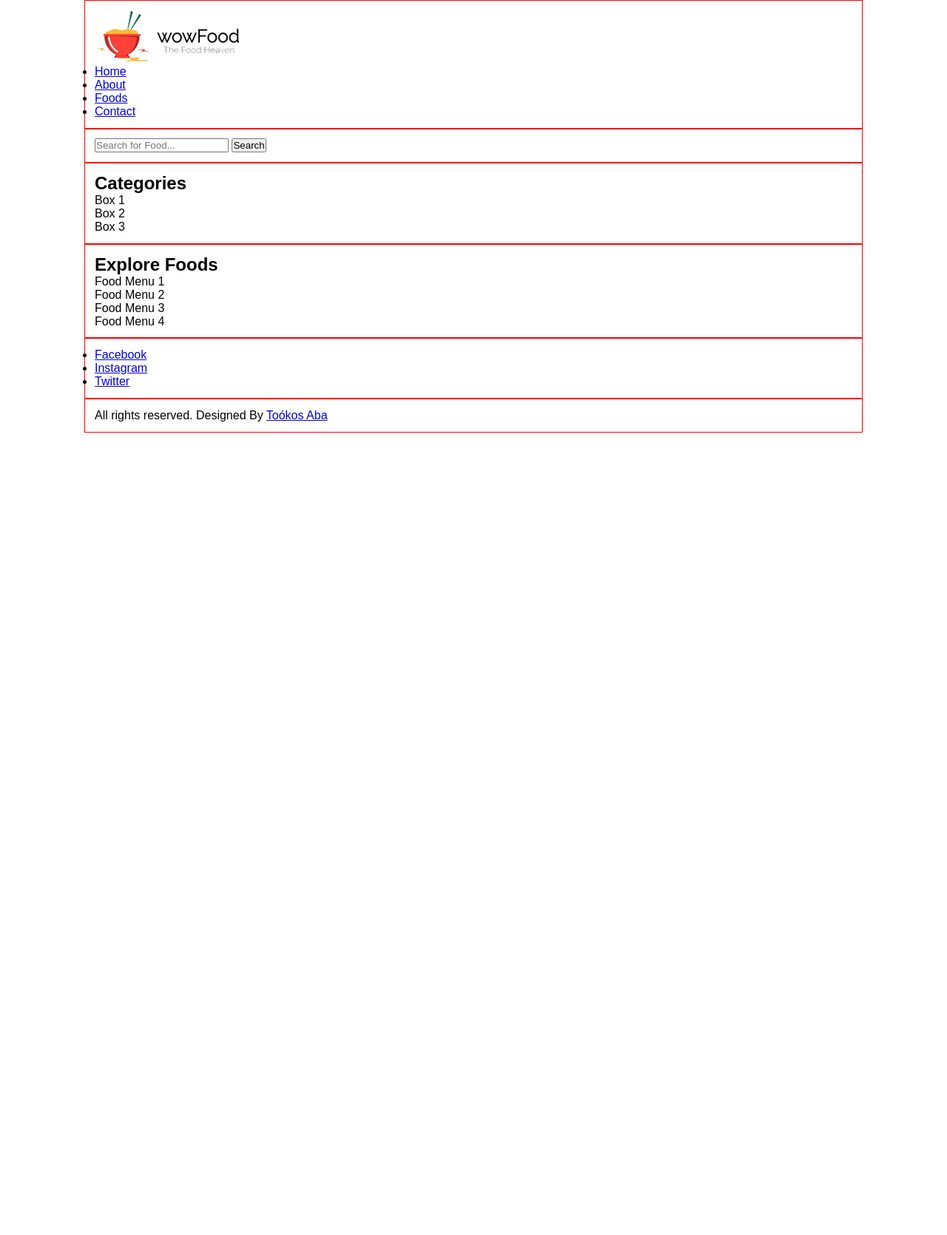
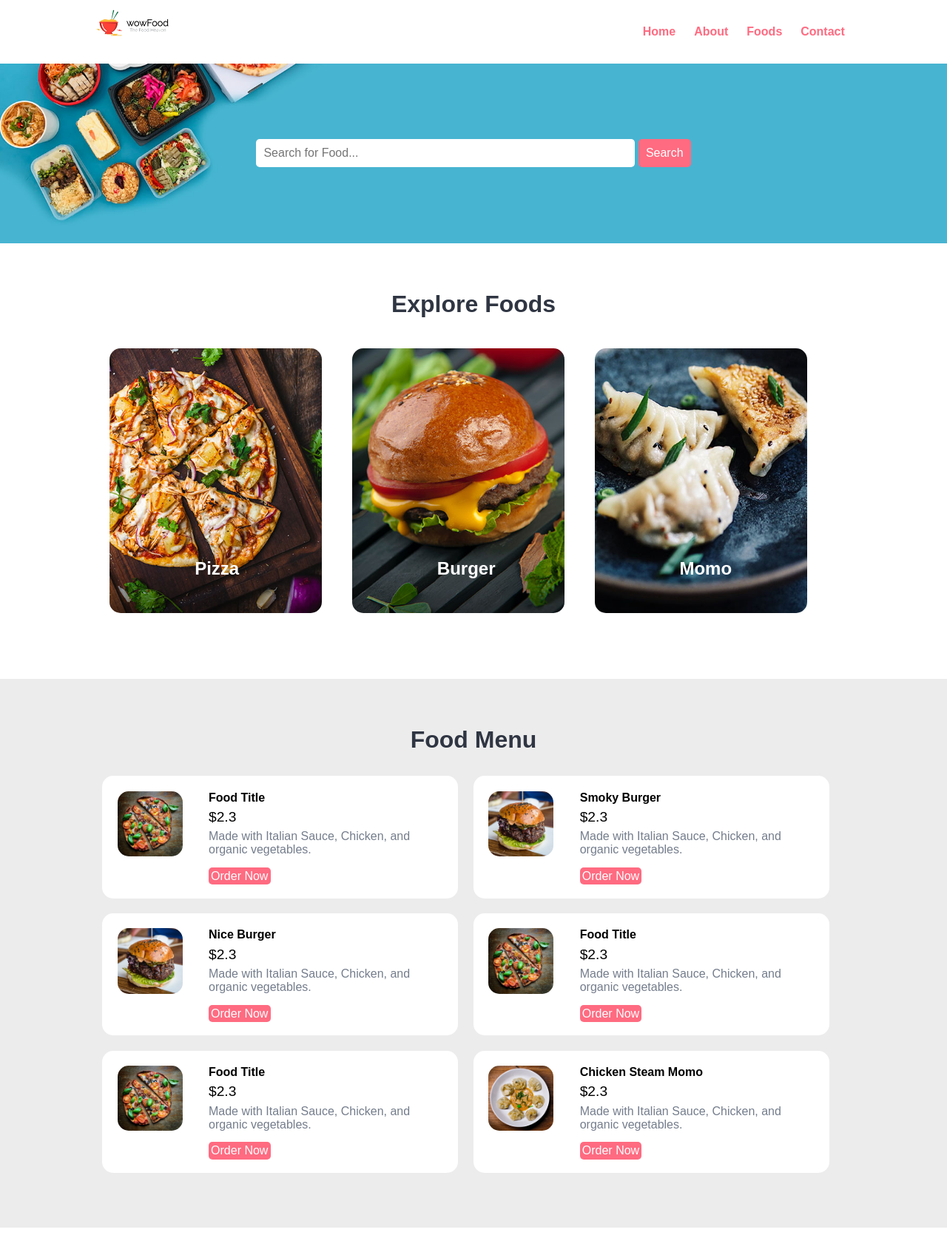
Before and after one commit to T0k0saba/food-order-site, a PHP site: page / in a window 1280 px wide. Shown: the top 1670 px of the page at 74% size. Before the commit the page ends 585 px from the top, so only its background shows below. Run offline with PHP 8.4, Linux system fonts and the light colour scheme.

Commit message:
created design
Not perfect

```diff
--- a/css/style.css
+++ b/css/style.css
@@ -3,6 +3,8 @@
     Theme: Restaurant Food Order;
     version: 1.0;
 */
+
+/* CSS for All */
 
 * {
     margin: 0;
@@ -11,8 +13,234 @@
 }
 
 .container {
-    border: 1px solid red;
     width: 80%;
     margin: 0 auto;
     padding: 1%;
 }
+
+.img-responsive {
+    width: 100%
+}
+
+.img-curve {
+    border-radius: 15px;
+}
+
+.tex-right {
+    text-align: right;
+}
+
+.text-center {
+    text-align: center;
+}
+
+.text-white {
+    color: white;
+}
+
+.clearfix {
+    clear: both;
+    float: none;
+}
+
+a {
+    color: #ff6b81;
+    text-decoration: none;
+}
+
+a:hover {
+    color: #ff4757;
+}
+
+.btn {
+    padding: 1%;
+    border: none;
+    font-size: 1rem;
+    border-radius: 5px;
+}
+
+.btn-primary {
+    background-color: #ff6b81;
+    color: white;
+    cursor: pointer;
+}
+
+.btn-primary:hover {
+    background-color: #ff4757;
+    color: white;
+}
+
+h2 {
+    color: #2f3542;
+    font-size: 2rem;
+    margin-bottom: 2%;
+}
+
+h3 {
+    font-size: 1.5rem;
+}
+
+.float-container {
+    position: relative;
+}
+
+.float-text {
+    position: absolute;
+    bottom: 50px;
+    left: 40%;
+}
+
+/* CSS for navbar section */
+
+.logo {
+    width: 10%;
+    float: left;
+}
+
+.menu {
+    line-height: 60px;
+}
+
+.menu ul {
+    list-style-type: none;
+}
+
+.menu ul li {
+    display: inline;
+    padding: 1%;
+    font-weight: bold;
+}
+
+/* CSS for Food search section */
+
+.food-search {
+    background-image: url(../images/bg.jpg);
+    background-size: cover;
+    background-repeat: no-repeat;
+    background-position: center;
+    padding: 7% 0;
+}
+
+.food-search input[type="search"] {
+    width: 50%;
+    padding: 1%;
+    font-size: 1rem;
+    border: none;
+    border-radius: 5px;
+}
+
+/* CSS for Categories */
+
+.categories {
+    padding: 4% 0;
+}
+
+.box-3 {
+    width: 28%;
+    float: left;
+    margin: 2%;
+}
+
+/* CSS for Food Menu */
+
+.food-menu {
+    background-color: #ececec;
+    padding: 4% 0;
+}
+
+.food-menu-box {
+    width: 43%;
+    margin: 1%;
+    padding: 2%;
+    float: left;
+    background-color: white;
+    border-radius: 15px;
+}
+
+.food-menu-img {
+    width: 20%;
+    float: left;
+}
+
+.food-menu-desc {
+    width: 70%;
+    float: left;
+    margin-left: 8%;
+}
+
+.food-price {
+    font-size: 1.2rem;
+    margin: 2% 0;
+}
+
+.food-detail {
+    font-size: 1rem;
+    color: #747d8c;
+}
+
+/* CSS for Social*/
+
+.social ul {
+    list-style-type: none;
+}
+
+.social ul li {
+    display: inline;
+    padding: 1%;
+}
+
+/* CSS for Mobile Size or Smaller Screen */
+
+@media only screen and (max-width:768px) {
+    .logo {
+        width: 80%;
+        float: none;
+        margin: 1% auto;
+    }
+
+    .menu ul {
+        text-align: center;
+    }
+
+    .food-search input[type="search"] {
+        width: 90%;
+        padding: 2%;
+        margin-bottom: 3%;
+    }
+
+    .btn {
+        width: 91%;
+        padding: 2%;
+    }
+
+    .food-search {
+        padding: 10% 0;
+    }
+
+    .categories {
+        padding: 20% 0;
+    }
+
+    h2 {
+        margin-bottom: 10%;
+    }
+
+    .box-3 {
+        width: 90%;
+        margin: 4% auto;
+    }
+
+    .food-menu {
+        padding: 20% 0;
+    }
+
+    .food-menu-box {
+        width: 90%;
+        padding: 5%;
+        margin-bottom: 5%;
+    }
+
+    .social {
+        padding: 5% 0;
+    }
+}
--- a/index.html
+++ b/index.html
@@ -14,9 +14,9 @@
     <section class="navbar">
         <div class="container">
             <div class="logo">
-                <img src="./images/logo.png" alt="Restaurant Logo">
+                <img src="./images/logo.png" alt="Restaurant Logo" class="img-responsive">
             </div>
-            <div class="menu">
+            <div class="menu tex-right">
                 <ul>
                     <li>
                         <a href="#">Home</a>
@@ -32,16 +32,18 @@
                     </li>
                 </ul>
             </div>
+
+            <div class="clearfix"></div>
         </div>
     </section>
     <!--  Navbar section ends here -->
 
     <!--  Food search section starts here -->
-    <section class="food-search">
+    <section class="food-search text-center">
         <div class="container">
             <form action="">
                 <input type="search" name="search" placeholder="Search for Food...">
-                <input type="submit" name="submit" value="Search">
+                <input type="submit" name="submit" value="Search" class="btn btn-primary">
             </form>
 
         </div>
@@ -51,19 +53,33 @@
     <!--  Categories section starts here -->
     <section class="categories">
         <div class="container">
-            <h2>Categories</h2>
+            <h2 class="text-center">Explore Foods</h2>
 
-            <div class="box-3">
-                Box 1
+            <a href="">
+                <div class="box-3 float-container">
+                    <img src="images/pizza.jpg" alt="Pizza" class="img-responsive img-curve">
+
+                    <h3 class="float-text text-white">Pizza</h3>
+                </div>
+            </a>
+
+            <a href="">
+                <div class="box-3 float-container">
+                    <img src="images/burger.jpg" alt="Burger" class="img-responsive img-curve">
+
+                    <h3 class="float-text text-white">Burger</h3>
+                </div>
+            </a>
+
+            <a href="">
+            <div class="box-3 float-container">
+                <img src="images/momo.jpg" alt="Momo" class="img-responsive img-curve">
+
+                <h3 class="float-text text-white">Momo</h3>
             </div>
+            </a>
 
-            <div class="box-3">
-                Box 2
-            </div>
-
-            <div class="box-3">
-                Box 3
-            </div>
+            <div class="clearfix"></div>
 
         </div>
     </section>
@@ -72,23 +88,95 @@
     <!--  Food menu section starts here -->
     <section class="food-menu">
         <div class="container">
-            <h2>Explore Foods</h2>
+            <h2 class="text-center">Food Menu</h2>
 
-            <div class="food-menu">
-                Food Menu 1
+            <div class="food-menu-box">
+                <div class="food-menu-img">
+                    <img src="images/menu-pizza.jpg" alt="Chicken Hawain pizza" class="img-responsive img-curve">
+                </div>
+
+                <div class="food-menu-desc">
+                    <h4>Food Title</h4>
+                    <p class="food-price">$2.3</p>
+                    <p class="food-detail">Made with Italian Sauce, Chicken, and organic vegetables.</p>
+                    <br>
+                    <a href="#" class="btn btn-primary">Order Now</a>
+                </div>
             </div>
 
-            <div class="food-menu">
-                Food Menu 2
+            <div class="food-menu-box">
+                <div class="food-menu-img">
+                    <img src="images/menu-burger.jpg" alt="Chicken Hawain Burger" class="img-responsive img-curve">
+                </div>
+
+                <div class="food-menu-desc">
+                    <h4>Smoky Burger</h4>
+                    <p class="food-price">$2.3</p>
+                    <p class="food-detail">Made with Italian Sauce, Chicken, and organic vegetables.</p>
+                    <br>
+                    <a href="#" class="btn btn-primary">Order Now</a>
+                </div>
             </div>
 
-            <div class="food-menu">
-                Food Menu 3
+            <div class="food-menu-box">
+                <div class="food-menu-img">
+                    <img src="images/menu-burger.jpg" alt="Chicken Hawain Burger" class="img-responsive img-curve">
+                </div>
+
+                <div class="food-menu-desc">
+                    <h4>Nice Burger</h4>
+                    <p class="food-price">$2.3</p>
+                    <p class="food-detail">Made with Italian Sauce, Chicken, and organic vegetables.</p>
+                    <br>
+                    <a href="#" class="btn btn-primary">Order Now</a>
+                </div>
             </div>
 
-            <div class="food-menu">
-                Food Menu 4
+            <div class="food-menu-box">
+                <div class="food-menu-img">
+                    <img src="images/menu-pizza.jpg" alt="Chicken Hawain pizza" class="img-responsive img-curve">
+                </div>
+
+                <div class="food-menu-desc">
+                    <h4>Food Title</h4>
+                    <p class="food-price">$2.3</p>
+                    <p class="food-detail">Made with Italian Sauce, Chicken, and organic vegetables.</p>
+                    <br>
+                    <a href="#" class="btn btn-primary">Order Now</a>
+                </div>
             </div>
+
+            <div class="food-menu-box">
+                <div class="food-menu-img">
+                    <img src="images/menu-pizza.jpg" alt="Chicken Hawain pizza" class="img-responsive img-curve">
+                </div>
+
+                <div class="food-menu-desc">
+                    <h4>Food Title</h4>
+                    <p class="food-price">$2.3</p>
+                    <p class="food-detail">Made with Italian Sauce, Chicken, and organic vegetables.</p>
+                    <br>
+                    <a href="#" class="btn btn-primary">Order Now</a>
+                </div>
+            </div>
+
+            <div class="food-menu-box">
+                <div class="food-menu-img">
+                    <img src="images/menu-momo.jpg" alt="Chicken Hawain Momo" class="img-responsive img-curve">
+                </div>
+
+                <div class="food-menu-desc">
+                    <h4>Chicken Steam Momo</h4>
+                    <p class="food-price">$2.3</p>
+                    <p class="food-detail">Made with Italian Sauce, Chicken, and organic vegetables.</p>
+                    <br>
+                    <a href="#" class="btn btn-primary">Order Now</a>
+                </div>
+            </div>
+
+
+
+            <div class="clearfix"></div>
 
         </div>
     </section>
@@ -96,16 +184,16 @@
 
     <!--  Social media section starts here -->
     <section class="social">
-        <div class="container">
+        <div class="container text-center">
             <ul>
                 <li>
-                    <a href="#">Facebook</a>
+                    <a href="#"><img src="https://img.icons8.com/fluency/48/null/facebook-new.png" /></a>
                 </li>
                 <li>
-                    <a href="#">Instagram</a>
+                    <a href="#"><img src="https://img.icons8.com/fluency/48/null/instagram-new.png" /></a>
                 </li>
                 <li>
-                    <a href="#">Twitter</a>
+                    <a href="#"><img src="https://img.icons8.com/color/48/null/twitter--v1.png" /></a>
                 </li>
             </ul>
         </div>
@@ -114,7 +202,7 @@
 
     <!--  Footer section starts here -->
     <section class="footer">
-        <div class="container">
+        <div class="container text-center">
             <p>All rights reserved. Designed By <a href="#">Toókos Aba</a></p>
         </div>
     </section>
```
